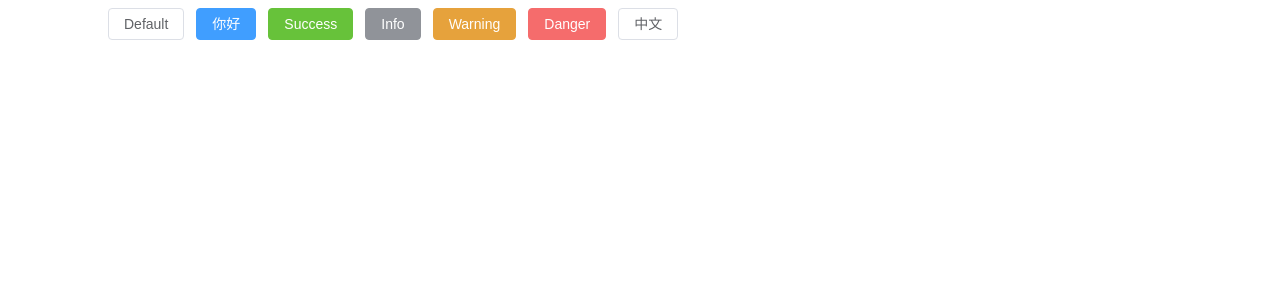
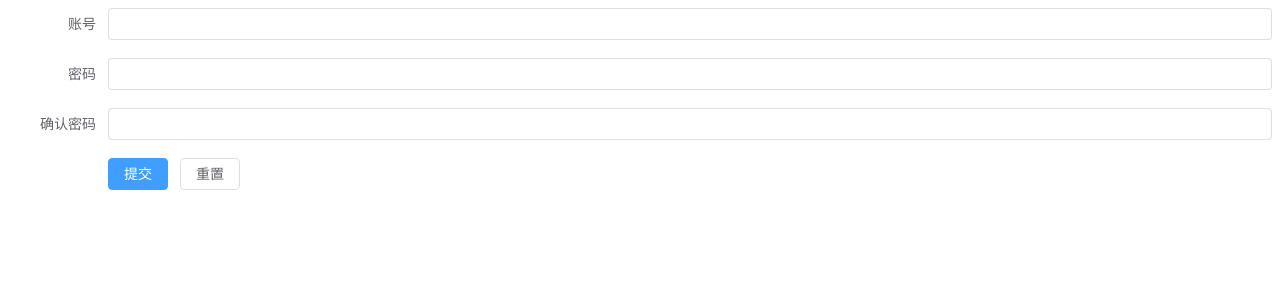
Before and after one commit to 529124368/vue3-element-admin-demo, a Vue app: page / in a window 1280 px wide. Shown: the top 300 px of the page. Built offline with nearby package versions, Linux system fonts and the light colour scheme.

Commit message:
add login page and register page

```diff
--- a/src/router/index.js
+++ b/src/router/index.js
@@ -1,21 +1,21 @@
 import { createRouter, createWebHistory } from 'vue-router'
-import HomeView from '@/views/HomeView.vue'
+//import HomeView from '@/views/HomeView.vue'
 
 const routes = [
-  {
-    path: '/',
-    name: 'home',
-    component: HomeView
-  },
   {
     path: '/about',
     name: 'about',
     component: () => import('@/views/AboutView.vue')
   },
   {
-    path: '/login',
+    path: '/',
     name: 'login',
     component: () => import('@/views/LoginView.vue')
+  },
+  {
+    path: '/regise',
+    name: 'register',
+    component: () => import('@/views/RegView.vue')
   }
 ]
 
--- a/src/views/LoginView.vue
+++ b/src/views/LoginView.vue
@@ -1,77 +1,91 @@
 <template>
-  <el-form ref="formRef" :model="form" label-width="120px">
-    <el-form-item label="Activity name">
-      <el-input v-model="form.name"></el-input>
+<el-form :model="ruleForm" status-icon :rules="rules" ref="ruleForm" label-width="100px" class="demo-ruleForm">
+    <el-form-item label="账号" prop="account">
+    <el-input v-model.number="ruleForm.age"></el-input>
   </el-form-item>
-    <el-form-item label="Activity zone">
-      <el-select v-model="form.region" placeholder="please select your zone">
-        <el-option label="Zone one" value="shanghai"></el-option>
-        <el-option label="Zone two" value="beijing"></el-option>
-      </el-select>
+  <el-form-item label="密码" prop="pass">
+    <el-input type="password" v-model="ruleForm.pass" autocomplete="off"></el-input>
   </el-form-item>
-    <el-form-item label="Activity time">
-      <el-col :span="11">
-        <el-date-picker
-          v-model="form.date1"
-          type="date"
-          placeholder="Pick a date"
-          style="width: 100%"
-        ></el-date-picker>
-      </el-col>
-      <el-col :span="2" class="text-center">
-        <span class="text-gray-500">-</span>
-      </el-col>
-      <el-col :span="11">
-        <el-time-picker
-          v-model="form.date2"
-          placeholder="Pick a time"
-          style="width: 100%"
-        ></el-time-picker>
-      </el-col>
-    </el-form-item>
-    <el-form-item label="Instant delivery">
-      <el-switch v-model="form.delivery"></el-switch>
-    </el-form-item>
-    <el-form-item label="Activity type">
-      <el-checkbox-group v-model="form.type">
-        <el-checkbox label="Online activities" name="type"></el-checkbox>
-        <el-checkbox label="Promotion activities" name="type"></el-checkbox>
-        <el-checkbox label="Offline activities" name="type"></el-checkbox>
-        <el-checkbox label="Simple brand exposure" name="type"></el-checkbox>
-      </el-checkbox-group>
-    </el-form-item>
-    <el-form-item label="Resources">
-      <el-radio-group v-model="form.resource">
-        <el-radio label="Sponsor"></el-radio>
-        <el-radio label="Venue"></el-radio>
-      </el-radio-group>
-    </el-form-item>
-    <el-form-item label="Activity form">
-      <el-input v-model="form.desc" type="textarea"></el-input>
+  <el-form-item label="确认密码" prop="checkPass">
+    <el-input type="password" v-model="ruleForm.checkPass" autocomplete="off"></el-input>
   </el-form-item>
   <el-form-item>
-      <el-button type="primary" @click="onSubmit">Create</el-button>
-      <el-button>Cancel</el-button>
+    <el-button type="primary" @click="submitForm('ruleForm')">提交</el-button>
+    <el-button @click="resetForm('ruleForm')">重置</el-button>
   </el-form-item>
 </el-form>
 </template>
-
-<script setup>
-import { reactive } from 'vue'
-
-// do not use same name with ref
-const form = reactive({
-  name: '',
-  region: '',
-  date1: '',
-  date2: '',
-  delivery: false,
-  type: [],
-  resource: '',
-  desc: '',
-})
-
-const onSubmit = () => {
-  console.log('submit!')
+<script>
+  export default {
+    data() {
+      var checkAge = (rule, value, callback) => {
+        if (!value) {
+          return callback(new Error('账号不能为空'));
+        }
+        setTimeout(() => {
+          if (!Number.isInteger(value)) {
+            callback(new Error('请输入数字值'));
+          } else {
+            if (value < 18) {
+              callback(new Error('必须年满18岁'));
+            } else {
+              callback();
+            }
+          }
+        }, 1000);
+      };
+      var validatePass = (rule, value, callback) => {
+        if (value === '') {
+          callback(new Error('请输入密码'));
+        } else {
+          if (this.ruleForm.checkPass !== '') {
+            this.$refs.ruleForm.validateField('checkPass');
+          }
+          callback();
+        }
+      };
+      var validatePass2 = (rule, value, callback) => {
+        if (value === '') {
+          callback(new Error('请再次输入密码'));
+        } else if (value !== this.ruleForm.pass) {
+          callback(new Error('两次输入密码不一致!'));
+        } else {
+          callback();
+        }
+      };
+      return {
+        ruleForm: {
+          pass: '',
+          checkPass: '',
+          age: ''
+        },
+        rules: {
+          pass: [
+            { validator: validatePass, trigger: 'blur' }
+          ],
+          checkPass: [
+            { validator: validatePass2, trigger: 'blur' }
+          ],
+          account: [
+            { validator: checkAge, trigger: 'blur' }
+          ]
+        }
+      };
+    },
+    methods: {
+      submitForm(formName) {
+        this.$refs[formName].validate((valid) => {
+          if (valid) {
+            alert('submit!');
+          } else {
+            console.log('error submit!!');
+            return false;
+          }
+        });
+      },
+      resetForm(formName) {
+        this.$refs[formName].resetFields();
+      }
+    }
   }
 </script>
--- /dev/null
+++ b/src/views/RegView.vue
@@ -0,0 +1,77 @@
+<template>
+  <el-form ref="formRef" :model="form" label-width="120px">
+    <el-form-item label="Activity name">
+      <el-input v-model="form.name"></el-input>
+    </el-form-item>
+    <el-form-item label="Activity zone">
+      <el-select v-model="form.region" placeholder="please select your zone">
+        <el-option label="Zone one" value="shanghai"></el-option>
+        <el-option label="Zone two" value="beijing"></el-option>
+      </el-select>
+    </el-form-item>
+    <el-form-item label="Activity time">
+      <el-col :span="11">
+        <el-date-picker
+          v-model="form.date1"
+          type="date"
+          placeholder="Pick a date"
+          style="width: 100%"
+        ></el-date-picker>
+      </el-col>
+      <el-col :span="2" class="text-center">
+        <span class="text-gray-500">-</span>
+      </el-col>
+      <el-col :span="11">
+        <el-time-picker
+          v-model="form.date2"
+          placeholder="Pick a time"
+          style="width: 100%"
+        ></el-time-picker>
+      </el-col>
+    </el-form-item>
+    <el-form-item label="Instant delivery">
+      <el-switch v-model="form.delivery"></el-switch>
+    </el-form-item>
+    <el-form-item label="Activity type">
+      <el-checkbox-group v-model="form.type">
+        <el-checkbox label="Online activities" name="type"></el-checkbox>
+        <el-checkbox label="Promotion activities" name="type"></el-checkbox>
+        <el-checkbox label="Offline activities" name="type"></el-checkbox>
+        <el-checkbox label="Simple brand exposure" name="type"></el-checkbox>
+      </el-checkbox-group>
+    </el-form-item>
+    <el-form-item label="Resources">
+      <el-radio-group v-model="form.resource">
+        <el-radio label="Sponsor"></el-radio>
+        <el-radio label="Venue"></el-radio>
+      </el-radio-group>
+    </el-form-item>
+    <el-form-item label="Activity form">
+      <el-input v-model="form.desc" type="textarea"></el-input>
+    </el-form-item>
+    <el-form-item>
+      <el-button type="primary" @click="onSubmit">Create</el-button>
+      <el-button>Cancel</el-button>
+    </el-form-item>
+  </el-form>
+</template>
+
+<script setup>
+import { reactive } from 'vue'
+
+// do not use same name with ref
+const form = reactive({
+  name: '',
+  region: '',
+  date1: '',
+  date2: '',
+  delivery: false,
+  type: [],
+  resource: '',
+  desc: '',
+})
+
+const onSubmit = () => {
+  console.log('submit!')
+}
+</script>
```
Lines whose indentation alone changed are shown as unchanged.
